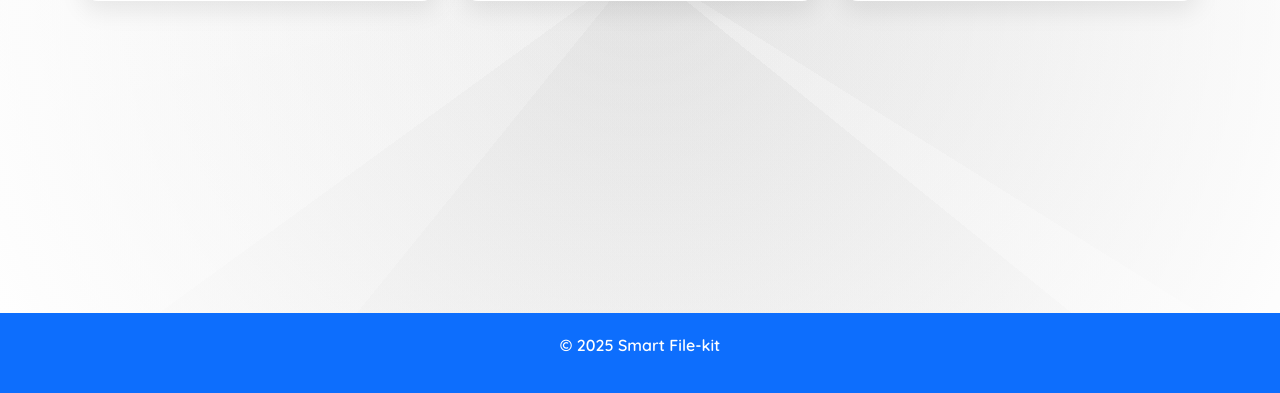
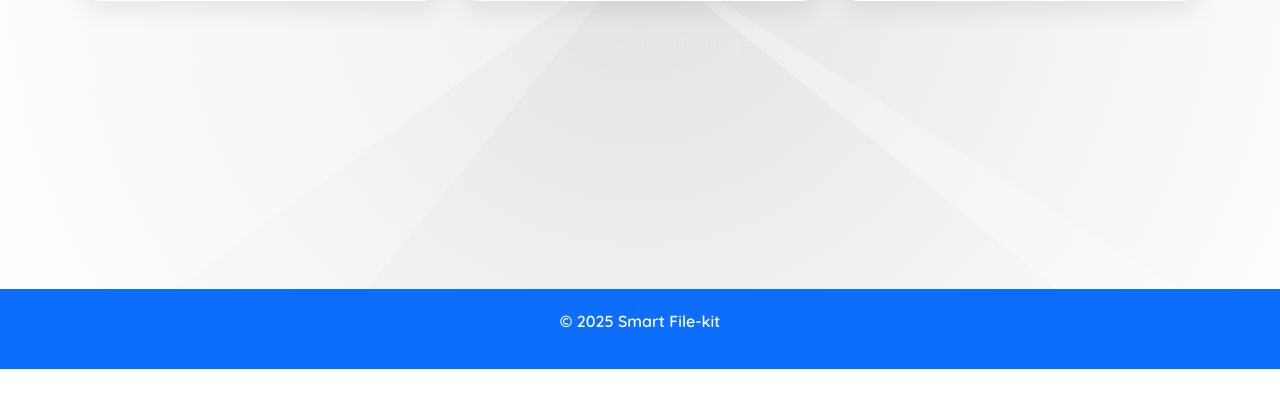
Before and after one commit to deva7411/Smart-FileKit, a Flask app: page / in a window 1280 px wide. Shown: the part 466-859 px from the top of the page. After the commit the page ends 835 px from the top, so only its background shows below. Run offline with Flask 3, Linux system fonts and the light colour scheme; some libraries are stand-ins or nearby versions.

Commit message:
updating 4:48pm

```diff
--- a/templates/index.html
+++ b/templates/index.html
@@ -8,6 +8,8 @@
   <!-- Bootstrap + Fonts -->
   <link href="https://cdn.jsdelivr.net/npm/bootstrap@5.3.3/dist/css/bootstrap.min.css" rel="stylesheet">
   <link href="https://fonts.googleapis.com/css2?family=Quicksand:wght@600&display=swap" rel="stylesheet">
+
+
 
   <style>
     body {
@@ -33,7 +35,7 @@
     }
 
     footer {
-      margin-top: 33vh;
+      margin-top: 30vh;
       background-color: #6c5ce7;
       color: white;
       text-align: center;
@@ -49,11 +51,12 @@
       font-weight: 700;
       color: #6c5ce7;
     }
+
+
   </style>
 </head>
 <body>
 
-<!-- 🔷 Navbar -->
 <nav class="navbar navbar-expand-lg navbar-dark bg-primary">
   <div class="container">
     <a class="navbar-brand" href="/">📁 Smart Filekit</a>
@@ -75,6 +78,7 @@
     </div>
   </div>
 </nav>
+
 
 <!-- 🔽 Main Dashboard -->
 <main class="container py-5">
@@ -114,6 +118,8 @@
   </div>
 </div>
 
+
+
 </main>
 
 <!-- 🔽 Footer -->
@@ -121,5 +127,8 @@
   <p>© 2025 Smart File-kit </p>
 </footer>
 
+
+
+<script src="https://cdn.jsdelivr.net/npm/bootstrap@5.3.3/dist/js/bootstrap.bundle.min.js"></script>
 </body>
 </html>
```
